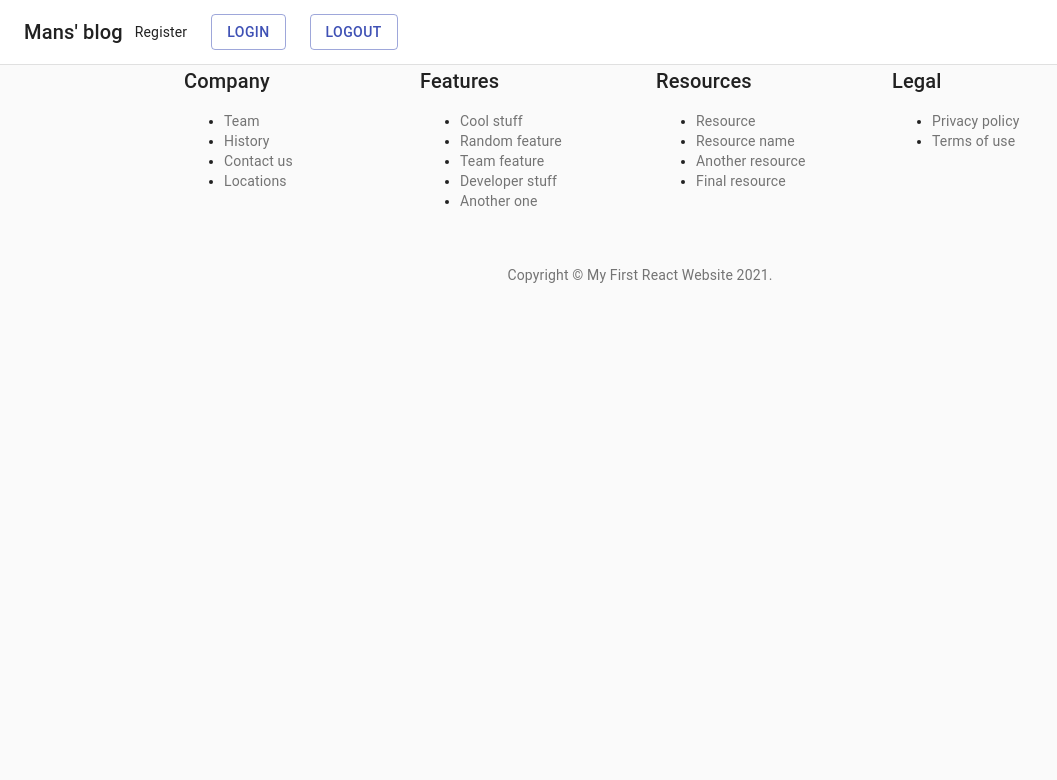
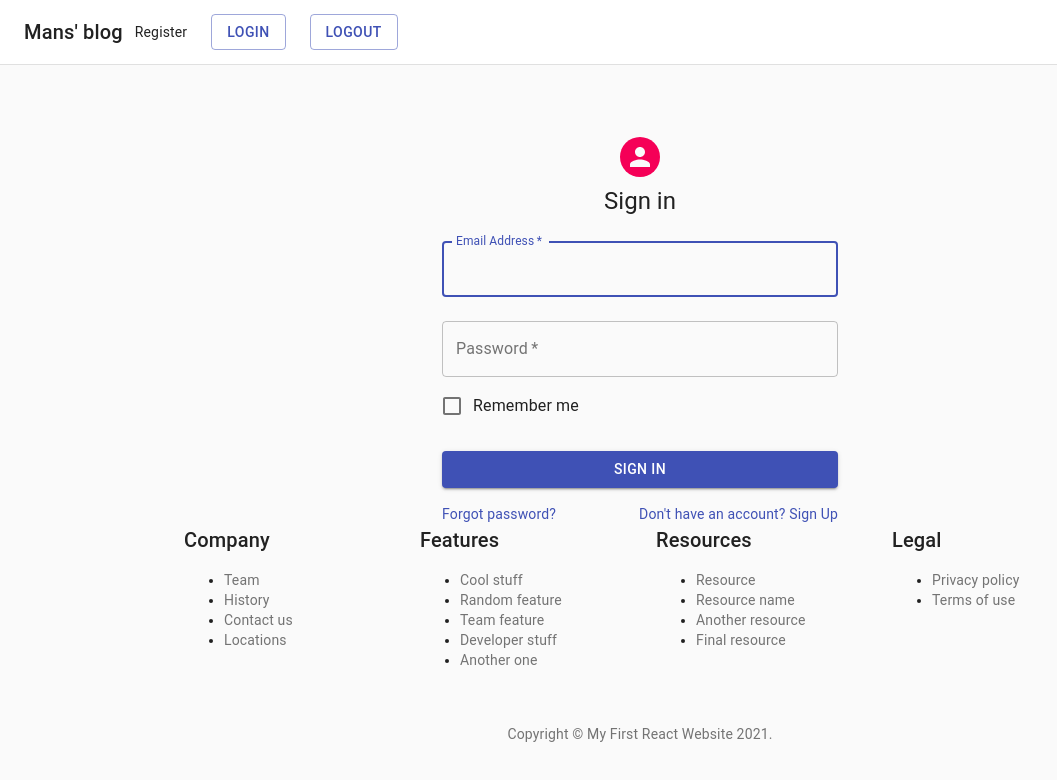
Before and after one commit to MansurOshanov/React_Blog, a React (Create React App) app: page /login in a window 1280 px wide. Shown: the top 780 px of the page, without its empty margins (0-1057 px from the left). Built offline with nearby package versions, Linux system fonts and the light colour scheme.

Commit message:
created login component

```diff
--- a/src/components/login.js
+++ b/src/components/login.js
@@ -0,0 +1,139 @@
+import React, { useState } from 'react';
+import axiosInstance from '../axios';
+import { useHistory } from 'react-router-dom';
+//MaterialUI
+import Avatar from '@material-ui/core/Avatar';
+import Button from '@material-ui/core/Button';
+import CssBaseline from '@material-ui/core/CssBaseline';
+import TextField from '@material-ui/core/TextField';
+import FormControlLabel from '@material-ui/core/FormControlLabel';
+import Checkbox from '@material-ui/core/Checkbox';
+import Link from '@material-ui/core/Link';
+import Grid from '@material-ui/core/Grid';
+import Typography from '@material-ui/core/Typography';
+import { makeStyles } from '@material-ui/core/styles';
+import Container from '@material-ui/core/Container';
+
+const useStyles = makeStyles((theme) => ({
+	paper: {
+		marginTop: theme.spacing(8),
+		display: 'flex',
+		flexDirection: 'column',
+		alignItems: 'center',
+	},
+	avatar: {
+		margin: theme.spacing(1),
+		backgroundColor: theme.palette.secondary.main,
+	},
+	form: {
+		width: '100%', // Fix IE 11 issue.
+		marginTop: theme.spacing(1),
+	},
+	submit: {
+		margin: theme.spacing(3, 0, 2),
+	},
+}));
+
+export default function Login() {
+	const history = useHistory();
+	const initialFormData = Object.freeze({
+		email: '',
+		password: '',
+	});
+
+	const [formData, updateFormData] = useState(initialFormData);
+
+	const handleChange = (e) => {
+		updateFormData({
+			...formData,
+			[e.target.name]: e.target.value.trim(),
+		});
+	};
+
+	const handleSubmit = (e) => {
+        //prevent from updating the page
+		e.preventDefault();
+		console.log(formData);
+
+		axiosInstance
+			.post(`token/`, {
+				email: formData.email,
+				password: formData.password,
+			})
+			.then((res) => {
+				localStorage.setItem('access_token', res.data.access);
+				localStorage.setItem('refresh_token', res.data.refresh);
+				axiosInstance.defaults.headers['Authorization'] =
+					'JWT ' + localStorage.getItem('access_token');
+				history.push('/');
+				//console.log(res);
+				//console.log(res.data);
+			});
+	};
+
+	const classes = useStyles();
+
+	return (
+		<Container component="main" maxWidth="xs">
+			<CssBaseline />
+			<div className={classes.paper}>
+				<Avatar className={classes.avatar}></Avatar>
+				<Typography component="h1" variant="h5">
+					Sign in
+				</Typography>
+				<form className={classes.form} noValidate>
+					<TextField
+						variant="outlined"
+						margin="normal"
+						required
+						fullWidth
+						id="email"
+						label="Email Address"
+						name="email"
+						autoComplete="email"
+						autoFocus
+						onChange={handleChange}
+					/>
+					<TextField
+						variant="outlined"
+						margin="normal"
+						required
+						fullWidth
+						name="password"
+						label="Password"
+						type="password"
+						id="password"
+						autoComplete="current-password"
+						onChange={handleChange}
+					/>
+					<FormControlLabel
+						control={<Checkbox value="remember" color="primary" />}
+						label="Remember me"
+					/>
+					<Button
+						type="submit"
+						fullWidth
+						variant="contained"
+						color="primary"
+						className={classes.submit}
+						onClick={handleSubmit}
+					>
+						Sign In
+					</Button>
+					<Grid container>
+						<Grid item xs>
+							<Link href="#" variant="body2">
+								Forgot password?
+							</Link>
+						</Grid>
+						<Grid item>
+							<Link href="#" variant="body2">
+								{"Don't have an account? Sign Up"}
+							</Link>
+						</Grid>
+					</Grid>
+				</form>
+			</div>
+		</Container>
+	);
+}
--- a/src/index.js
+++ b/src/index.js
@@ -7,6 +7,7 @@
 import Header from './components/Header';
 import Footer from './components/Footer';
 import Register from './components/register';
+import Login from './components/login';
 
 const routing = (
   <Router>
@@ -15,6 +16,7 @@
       <Switch>
         <Route exact path='/' component={App} ></Route>
         <Route path='/register' component={Register}></Route>
+        <Route path='/login' component={Login}></Route>
       </Switch>
       <Footer></Footer>
     </React.StrictMode>
```
